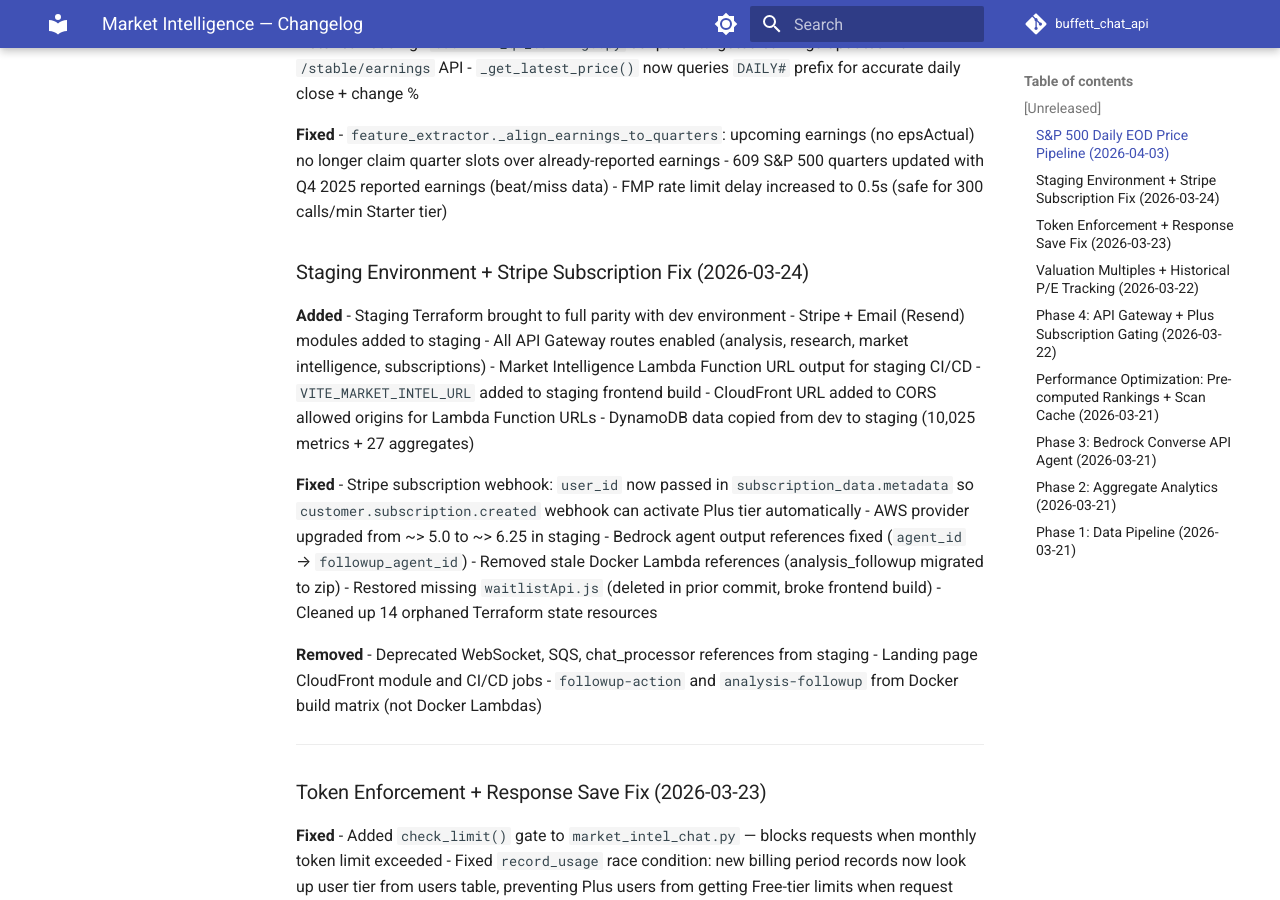
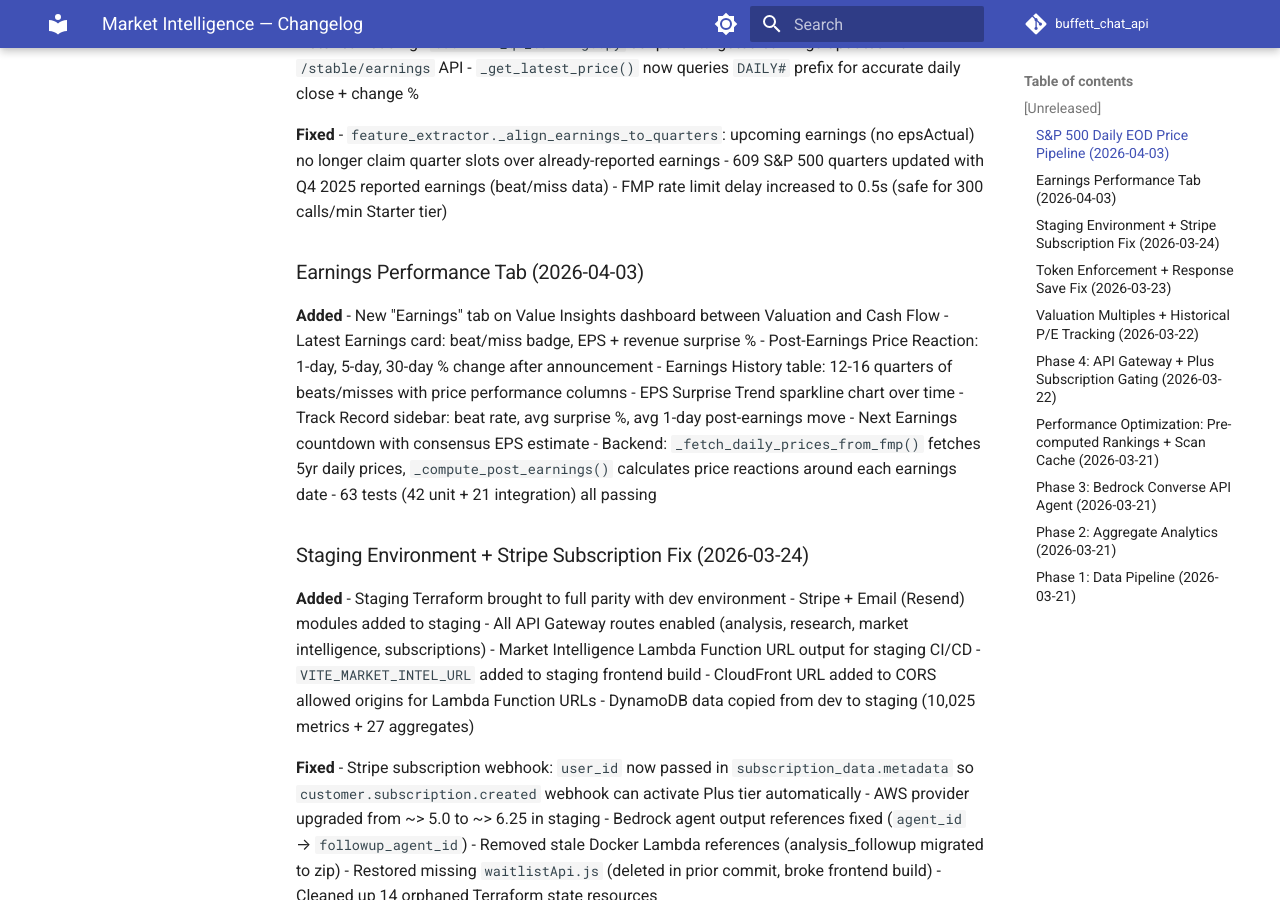
Before and after one commit to mamba4eva824/buffettGPT, an MkDocs documentation site: the page built from docs/market-intelligence/CHANGELOG.md, in a window 1280 px wide and 900 px high, scrolled down 796 px. Built offline with MkDocs 1.6.1 and Material for MkDocs 9.7.7, drawn with Linux system fonts in a browser that asks for light colours; comment, search, counter and statistics services are not loaded.

Commit message:
docs: update changelog with Earnings Performance tab
Co-Authored-By: Claude Opus 4.6 (1M context) <noreply@anthropic.com>

```diff
--- a/docs/market-intelligence/CHANGELOG.md
+++ b/docs/market-intelligence/CHANGELOG.md
@@ -34,6 +34,19 @@ All notable changes to the Market Intelligence feature are documented here.
 - `feature_extractor._align_earnings_to_quarters`: upcoming earnings (no epsActual) no longer claim quarter slots over already-reported earnings
 - 609 S&P 500 quarters updated with Q4 2025 reported earnings (beat/miss data)
 - FMP rate limit delay increased to 0.5s (safe for 300 calls/min Starter tier)
+
+### Earnings Performance Tab (2026-04-03)
+
+**Added**
+- New "Earnings" tab on Value Insights dashboard between Valuation and Cash Flow
+- Latest Earnings card: beat/miss badge, EPS + revenue surprise %
+- Post-Earnings Price Reaction: 1-day, 5-day, 30-day % change after announcement
+- Earnings History table: 12-16 quarters of beats/misses with price performance columns
+- EPS Surprise Trend sparkline chart over time
+- Track Record sidebar: beat rate, avg surprise %, avg 1-day post-earnings move
+- Next Earnings countdown with consensus EPS estimate
+- Backend: `_fetch_daily_prices_from_fmp()` fetches 5yr daily prices, `_compute_post_earnings()` calculates price reactions around each earnings date
+- 63 tests (42 unit + 21 integration) all passing
 
 ### Staging Environment + Stripe Subscription Fix (2026-03-24)
 
```
